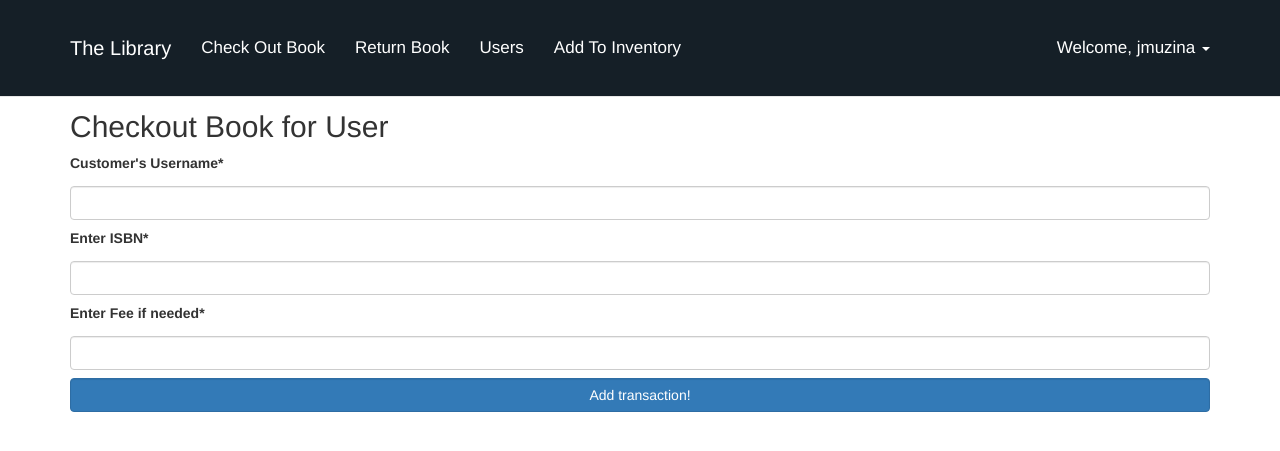
After one commit to AugmentedMode/database-final, a Flask app: page /return_books/ in a window 1280 px wide. The commit adds this page. Shown: the top 451 px of the page. Run offline with Flask 2, Linux system fonts and the light colour scheme; a user stored in the database is signed in; some libraries are stand-ins or nearby versions.

Commit message:
adding transaction complete

```diff
--- a/manage.py
+++ b/manage.py
@@ -7,7 +7,8 @@ from flask import (
 
 from utils.forms import (
     LoginForm, SignUpForm,
-    ChangeEmailForm, ChangePasswordForm, AddBooksForm
+    ChangeEmailForm, ChangePasswordForm,
+    AddBooksForm, AddTransactionForm, returnBooksForm
 )
 
 from flask_restful import Resource, Api, reqparse
@@ -129,9 +130,16 @@ def change_password():
         return redirect('/homepage')
     return render_template('change_password.html', form=form, username=session['username'])
 
-@app.route("/checkout/")
+@app.route("/checkout/",  methods=['GET', 'POST'])
+@login_required
 def checkout():
-    return 'hello'
+    form = AddTransactionForm()
+    if form.validate_on_submit():
+        username = request.form['username']
+        isbn = request.form['isbn']
+        functions.add_transaction(username, isbn)
+        return redirect('/homepage')
+    return render_template('checkout_book.html', form=form, username=session['username'])
 
 @app.route("/user_management/",  methods=['GET', 'POST'])
 @login_required
@@ -161,5 +169,18 @@ def add_books():
 
     return render_template('add_books.html', form=form, username=session['username'])
 
+@app.route('/return_books/', methods=['GET', 'POST'])
+@login_required
+def return_books():
+    form = returnBooksForm()
+    if form.validate_on_submit():
+        username = request.form['username']
+        isbn = request.form['isbn']
+        functions.return_book(username, isbn)
+        return redirect('/homepage')
+
+    return render_template('return_books.html', form=form, username=session['username'])
+
+
 if __name__ == '__main__':
     app.run(debug=True)
--- a/templates/index.html
+++ b/templates/index.html
@@ -38,15 +38,19 @@
                 <div id="navbar" class="navbar-collapse collapse">
                     <ul class="nav navbar-nav" id="navbar-links">
                         {% if username %}
-                            <li>
-                                <a href="/checkout" style="color:white;">Check Out Book</a>
-                            </li>
+
                         {% else %}
                             <li>
                                 <a href="/" style="color:white;"> HOME </a>
                             </li>
                         {% endif %}
                         {% if session['admin'] %}
+                        <li>
+                            <a href="/checkout" style="color:white;">Check Out Book</a>
+                        </li>
+                        <li>
+                            <a href="/return_books" style="color:white;">Return Book</a>
+                        </li>
                         <li>
                             <a href="/user_management" style="color:white;">Users</a>
                         </li>
--- /dev/null
+++ b/templates/return_books.html
@@ -0,0 +1,27 @@
+{% extends "index.html" %}
+
+{% block content %}
+
+<div class="container" style="padding-top: 2%">
+
+  <form method="POST" action='/return_books/'>
+    {{ form.csrf_token }}
+    <h2> Checkout Book for User </h2>
+    {{ form.username.label }}
+    <br>
+    {{ form.username(class='form-control no_borders') }}
+    <br>
+    {{ form.isbn.label }}
+    <br>
+    {{ form.isbn(class='form-control no_borders') }}
+    <br>
+    {{ form.fee.label }}
+    <br>
+    {{ form.fee(class='form-control no_borders') }}
+    <br>
+    {{ form.submit(class='form-control btn btn-primary no_borders') }}
+  </form>
+
+</div>
+
+{% endblock %}
--- a/utils/forms.py
+++ b/utils/forms.py
@@ -54,3 +54,17 @@ class AddBooksForm(FlaskForm):
     author = TextField('Author*')
     genre = TextField('Genre*')
     submit = SubmitField('Add book!')
+
+
+class AddTransactionForm(FlaskForm):
+    username = TextField("Customer's Username*")
+    isbn = TextField('Enter ISBN*')
+    submit = SubmitField('Add transaction!')
+
+
+class returnBooksForm(FlaskForm):
+    username = TextField("Customer's Username*")
+    isbn = TextField('Enter ISBN*')
+    fee = TextField('Enter Fee if needed*')
+
+    submit = SubmitField('Add transaction!')
```
Also changed, not shown: templates/checkout_book.html (added, +23 -0 lines), utils/functions.py (+37 -0 lines), database.db.
